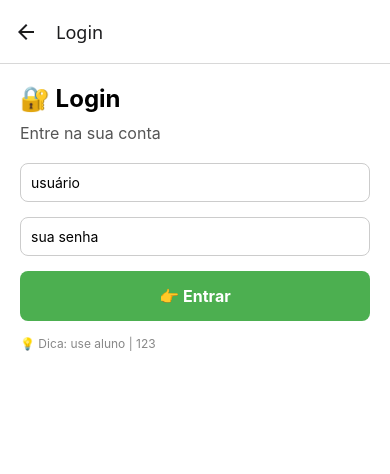
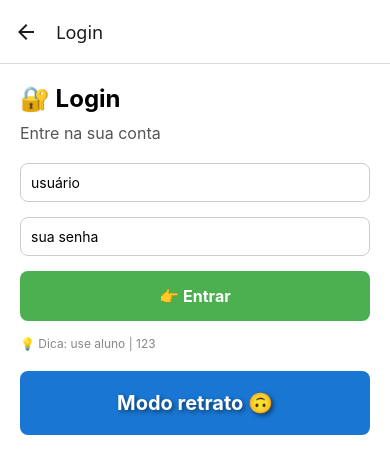
Before and after one commit to JuanMOLopes/loja-ribeirense-react-native, a React Native app: screen /TelaLogin in a window 390 px wide. Shown: the top 474 px of the page. Built offline with nearby package versions, Linux system fonts and the light colour scheme.

Commit message:
Finalizando as configs de rotação

```diff
--- a/screens/TelaLogin.js
+++ b/screens/TelaLogin.js
@@ -1,120 +1,98 @@
-
-import React, { useState } from 'react';
+import React, { useState, useEffect } from 'react';
 import {
   View,
   Text,
-  TextInput,       // Campo de entrada de texto
-  TouchableOpacity, // respondam a toques -> animação que reduz a opacidade
+  TextInput,
+  TouchableOpacity,
   StyleSheet,
-  Modal            // Componente para exibir janelas modais
+  Modal,
+  Dimensions
 } from 'react-native';
 
-
-
-function TelaLogin({ navigation }) {      // para navegação entre telas
-
+function TelaLogin({ navigation }) {
   const [usuario, setUsuario] = useState('');
   const [senha, setSenha] = useState('');
   const [mensagemModal, setMensagemModal] = useState('');
   const [loginConcluido, setLoginConcluido] = useState(false);
 
+  // Rotação da tela
+  const [tela, setTela] = useState(Dimensions.get('window'));
+
+  useEffect(() => {
+    const callback = ({ window }) => setTela(window);
+    const subscription = Dimensions.addEventListener('change', callback);
+    return () => subscription?.remove();
+  }, []);
+
+  const paisagem = tela.width > tela.height;
 
   const usuarioValido = [
-    {
-      senha: '123',
-      usuario: 'aluno',
-    }
+    { usuario: 'aluno', senha: '123' }
   ];
 
-  // Função que vai validar o login , se os campos não forem preenchidos, vai aparecer a mensagem definida
   const realizarLogin = () => {
     if (!usuario || !senha) {
       setMensagemModal('⚠️ Preencha usuário e senha');
       return;
     }
 
-    // Procura se existe um usuário que bate com os dados digitados
     const usuarioEncontrado = usuarioValido.find(
       user => user.usuario === usuario && user.senha === senha
     );
 
-    // Se encontrou o usuário válido
-
     if (usuarioEncontrado) {
-      // Monta um objeto com dados que podem ser enviados para a próxima tela
-
       const dadosParaEnviar = {
-        usuario: {
-          ...usuarioEncontrado, // copia os dados do usuário
-          senha: undefined      // remove a senha por segurança
-        },
-
+        usuario: { ...usuarioEncontrado, senha: undefined }
       };
 
-      // Define a mensagem de sucesso no modal
       setMensagemModal('✅ Login concluído');
       setLoginConcluido(true);
 
-      // Aguarda 2 segundos e navega para a tela de lista de produtos
       setTimeout(() => {
-        setMensagemModal(''); // Fecha modal
+        setMensagemModal('');
         navigation.navigate('TelaListaProdutos', dadosParaEnviar);
       }, 2000);
     } else {
-      // Se não encontrou o usuário, mostra mensagem de erro
       setMensagemModal('❌ Usuário ou senha incorretos');
     }
   };
-
 
   return (
     <View style={estilos.container}>
       <Text style={estilos.titulo}>🔐 Login</Text>
       <Text style={estilos.subtitulo}>Entre na sua conta</Text>
 
-
       <TextInput
         style={estilos.input}
         placeholder="usuário"
         value={usuario}
         onChangeText={setUsuario}
-        keyboardType="email-address"
+        keyboardType="default"
       />
-
 
       <TextInput
         style={estilos.input}
         placeholder="sua senha"
         value={senha}
         onChangeText={setSenha}
-        secureTextEntry // Oculta caracteres
+        secureTextEntry
       />
-
 
       <TouchableOpacity style={estilos.botaoLogin} onPress={realizarLogin}>
         <Text style={estilos.textoBotaoLogin}>👉 Entrar</Text>
       </TouchableOpacity>
 
+      <Text style={estilos.dicaLogin}>💡 Dica: use aluno | 123</Text>
 
-
-      <Text style={estilos.dicaLogin}>
-        💡 Dica: use aluno | 123
-      </Text>
-
-
-      {/* Modal que mostra mensagens ( se foi bem ou mal sucedido) */}
+      {/* Modal que mostra mensagens */}
       <Modal
         transparent
-        animationType="fade" // efeito de transição
-        visible={!!mensagemModal} // aparece se houver mensagem
+        animationType="fade"
+        visible={!!mensagemModal}
       >
-
-
         <View style={estilos.modalContainer}>
           <View style={estilos.modalBox}>
-            {/* Mensagem que será exibida de acordo com as validações */}
             <Text style={estilos.modalTexto}>{mensagemModal}</Text>
-            {/* Botão de fechar (se o login não foi concluído) */}
             {!loginConcluido && (
               <TouchableOpacity
                 style={estilos.modalBotao}
@@ -126,30 +104,33 @@ function TelaLogin({ navigation }) {      // para navegação entre telas
           </View>
         </View>
       </Modal>
+
+      {/* Feedback de rotação sempre visível */}
+      <View style={[estilos.containerRotacao, { backgroundColor: paisagem ? '#4CAF50' : '#1976D2' }]}>
+        <Text style={estilos.textoRotacao}>
+          {paisagem ? 'Modo de paisagem detectado 😀' : 'Modo retrato 🙃'}
+        </Text>
+      </View>
     </View>
   );
 }
 
-
 const estilos = StyleSheet.create({
   container: {
-    flex: 1, // ocupa toda a tela
+    flex: 1,
     padding: 20,
     backgroundColor: '#fff'
   },
-
   titulo: {
     fontSize: 24,
     fontWeight: 'bold',
     marginBottom: 10
   },
-
   subtitulo: {
     fontSize: 16,
     color: '#555',
     marginBottom: 20
   },
-
   input: {
     borderWidth: 1,
     borderColor: '#ccc',
@@ -157,33 +138,28 @@ const estilos = StyleSheet.create({
     padding: 10,
     marginBottom: 15
   },
-
   botaoLogin: {
     backgroundColor: '#4CAF50',
     padding: 15,
     borderRadius: 8,
     alignItems: 'center'
   },
-
   textoBotaoLogin: {
     color: '#fff',
     fontSize: 16,
     fontWeight: 'bold'
   },
-
   dicaLogin: {
     marginTop: 15,
     fontSize: 12,
     color: '#888'
   },
-
   modalContainer: {
     flex: 1,
     justifyContent: 'center',
     alignItems: 'center',
-    backgroundColor: 'rgba(0,0,0,0.5)' // fundo escuro semi-transparente
+    backgroundColor: 'rgba(0,0,0,0.5)'
   },
-
   modalBox: {
     backgroundColor: '#fff',
     padding: 20,
@@ -191,25 +167,37 @@ const estilos = StyleSheet.create({
     alignItems: 'center',
     minWidth: '70%'
   },
-
   modalTexto: {
     fontSize: 16,
     marginBottom: 15,
     textAlign: 'center'
   },
-
   modalBotao: {
     backgroundColor: '#4CAF50',
     paddingHorizontal: 20,
     paddingVertical: 10,
     borderRadius: 8
   },
-
   modalBotaoTexto: {
     color: '#fff',
     fontWeight: 'bold'
-  }
+  },
+  containerRotacao: {
+    justifyContent: 'center',
+    alignItems: 'center',
+    padding: 20,
+    marginTop: 20,
+    borderRadius: 8
+  },
+  textoRotacao: {
+    color: '#fff',
+    fontSize: 20,
+    fontWeight: 'bold',
+    textAlign: 'center',
+    textShadowColor: 'rgba(0, 0, 0, 0.5)',
+    textShadowOffset: { width: 2, height: 2 },
+    textShadowRadius: 4
+  },
 });
 
-// Exporta o componente para ser usado em outras partes do app
 export default TelaLogin;
--- a/screens/TelaProdutos.js
+++ b/screens/TelaProdutos.js
@@ -1,3 +1,4 @@
+import React, { useState, useEffect } from 'react';
 import {
   View,
   Text,
@@ -6,11 +7,22 @@ import {
   Image,
   StyleSheet,
   SafeAreaView,
+  Dimensions
 } from 'react-native';
 
 function TelaListaProdutos({ navigation }) {
+  const [tela, setTela] = useState(Dimensions.get('window'));
+
+  useEffect(() => {
+    const callback = ({ window }) => setTela(window);
+    const subscription = Dimensions.addEventListener('change', callback);
+    return () => subscription?.remove();
+  }, []);
+
+  const paisagem = tela.width > tela.height;
+
   const produtos = [
-   {
+    {
       id: 1,
       nome: 'Camisa Azul',
       preco: 149.99,
@@ -161,6 +173,17 @@ function TelaListaProdutos({ navigation }) {
         renderItem={renderizarProduto}
         showsVerticalScrollIndicator={false}
       />
+
+      {/* Feedback de rotação */}
+      <View
+        style={[
+          estilos.containerRotacao,
+          { backgroundColor: paisagem ? '#4CAF50' : '#1976D2' },
+        ]}>
+        <Text style={estilos.textoRotacao}>
+          {paisagem ? 'Modo de paisagem detectado 😀' : 'Modo retrato 🙃'}
+        </Text>
+      </View>
     </SafeAreaView>
   );
 }
@@ -214,4 +237,17 @@ const estilos = StyleSheet.create({
     fontSize: 20,
     marginLeft: 8,
   },
+  containerRotacao: {
+    justifyContent: 'center',
+    alignItems: 'center',
+    padding: 14,
+    marginTop: 10,
+    borderRadius: 8,
+  },
+  textoRotacao: {
+    color: '#fff',
+    fontSize: 16,
+    fontWeight: 'bold',
+    textAlign: 'center',
+  },
 });
```
